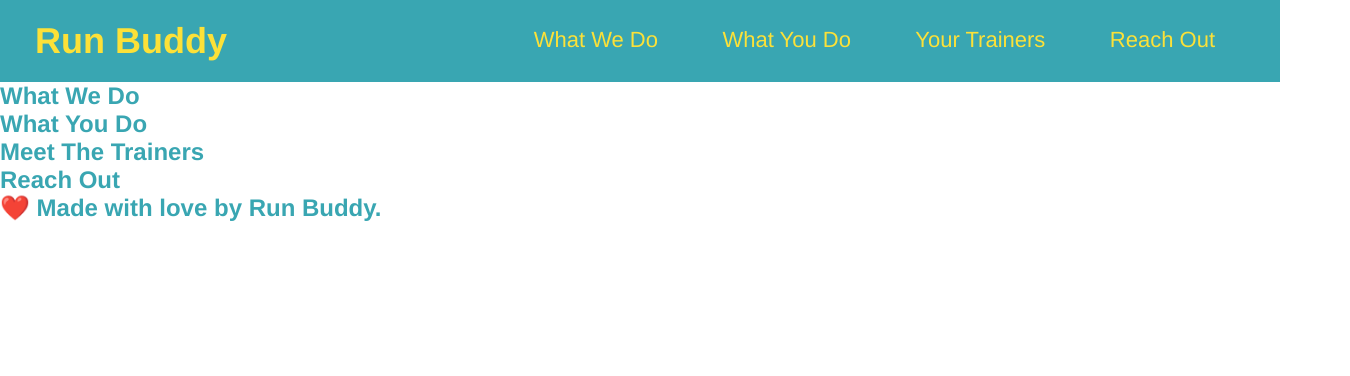
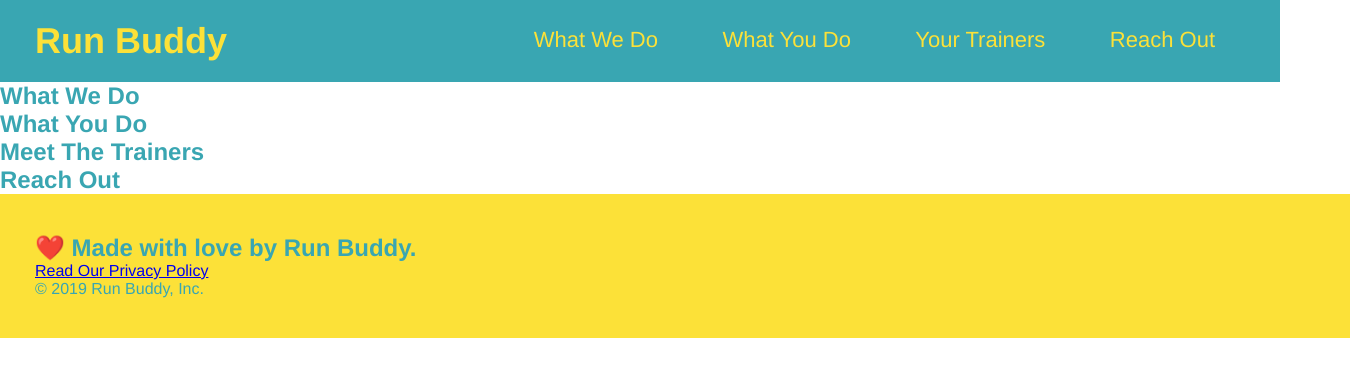
Before and after one commit to Skyler729/run-bud, a plain HTML site: page index.html in a window 1280 px wide. Shown: the whole page, 1350 px wide, since content can reach past the window. Drawn offline with Linux system fonts and the light colour scheme.

Commit message:
Style added

```diff
--- a/assets/css/styles.css
+++ b/assets/css/styles.css
@@ -59,3 +59,12 @@ header nav ul li a {
 
     font-size: 22px;
 }
+
+footer {
+
+    background: #fce138;
+
+    width: 100%;
+
+    padding: 40px 35px;
+}
--- a/index.html
+++ b/index.html
@@ -64,6 +64,12 @@
 <!-- footer -->
         <footer>
             <h2>❤️ Made with love by Run Buddy.</h2>
+            <div>
+
+                <a href="#">Read Our Privacy Policy</a><br />
+
+                &copy; 2019 Run Buddy, Inc.
+            </div>
         </footer>
 
     </body>
```
